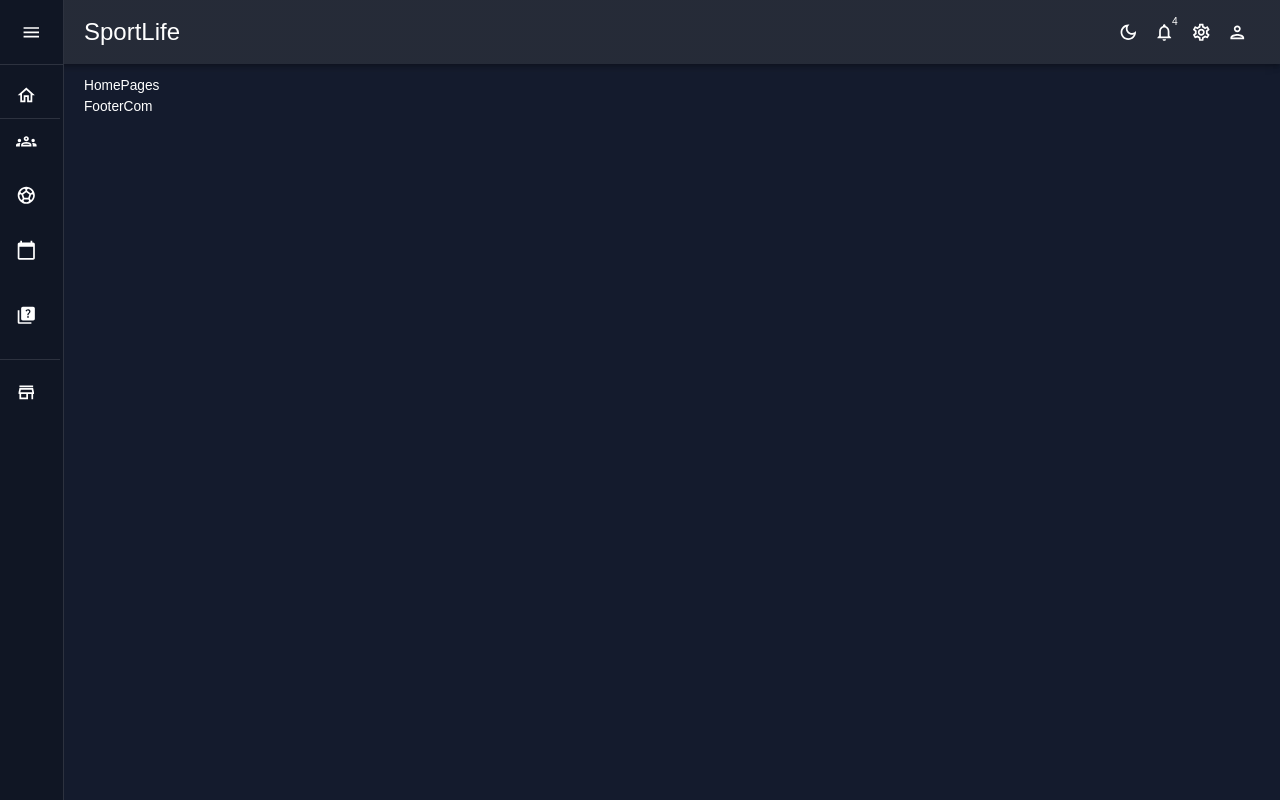
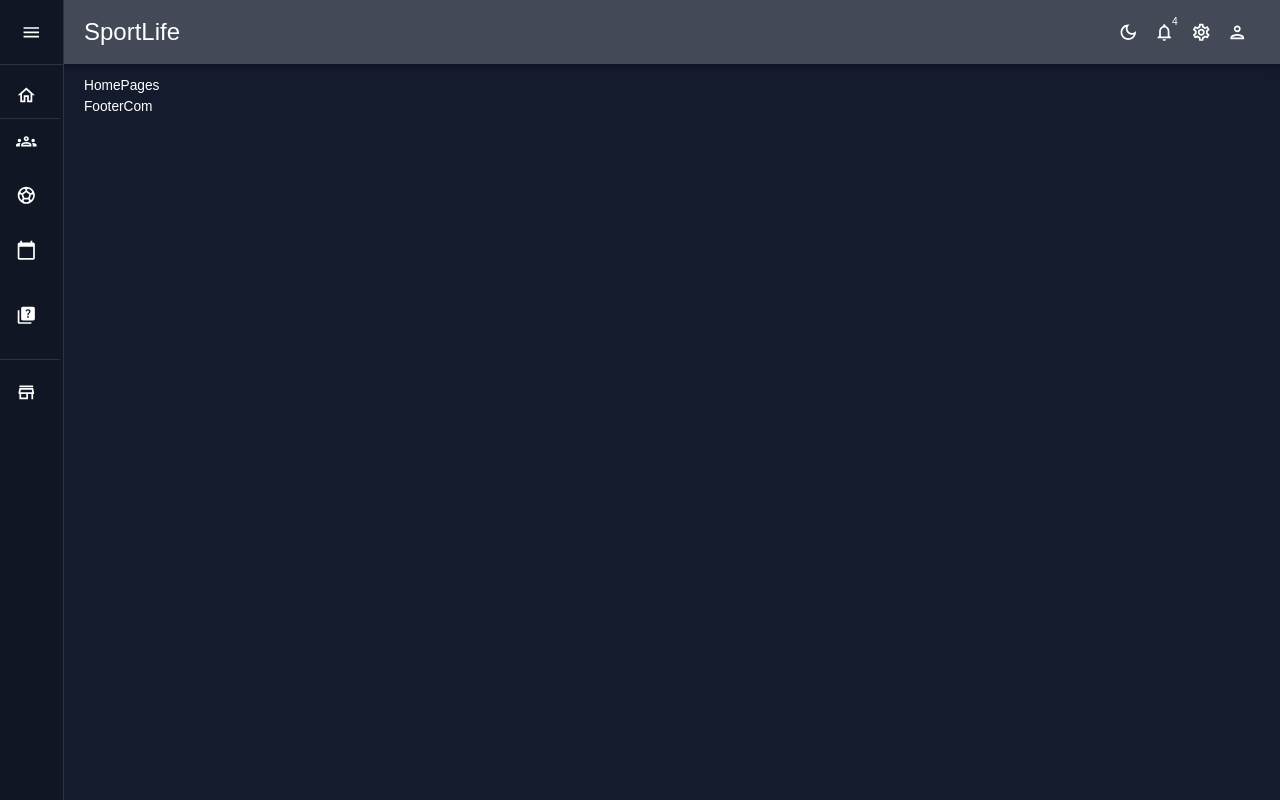
Before and after one commit to bitirmeProjesiWeb/Front-end, a React (Create React App) app: page /admin in a window 1280 px wide. Built offline with nearby package versions, Linux system fonts and the light colour scheme.

Commit message:
renk değişimi

```diff
--- a/src/components/admin/ANavbarCom.js
+++ b/src/components/admin/ANavbarCom.js
@@ -9,7 +9,6 @@ import {
   AppBar,
   Badge,
   Box,
-  colors,
   CssBaseline,
   IconButton,
   Toolbar,
@@ -31,7 +30,7 @@ export default function ANavbarCom({ open, drawer }) {
   return (
     <Box sx={{ display: "flex", justifyContent: "space-between", p: "2px"}}  >
       <CssBaseline />
-      <AppBar position="absolute" color="inherit" open={open} sx = {{backgroundColor: colors.primary[600]}}>
+      <AppBar position="absolute" color="inherit" open={open} sx = {{background: colors.primary[400]}}>
         <Toolbar
           sx={{
             pr: "24px",
```
